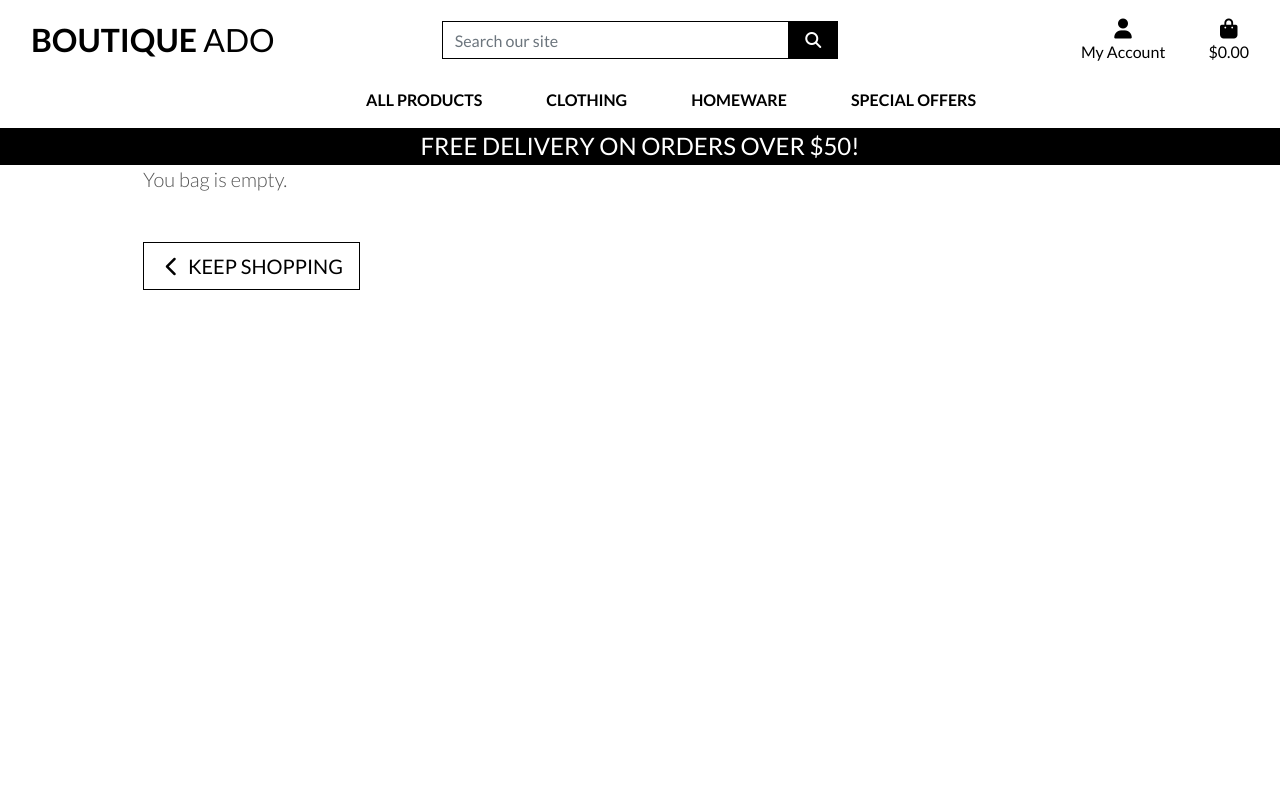
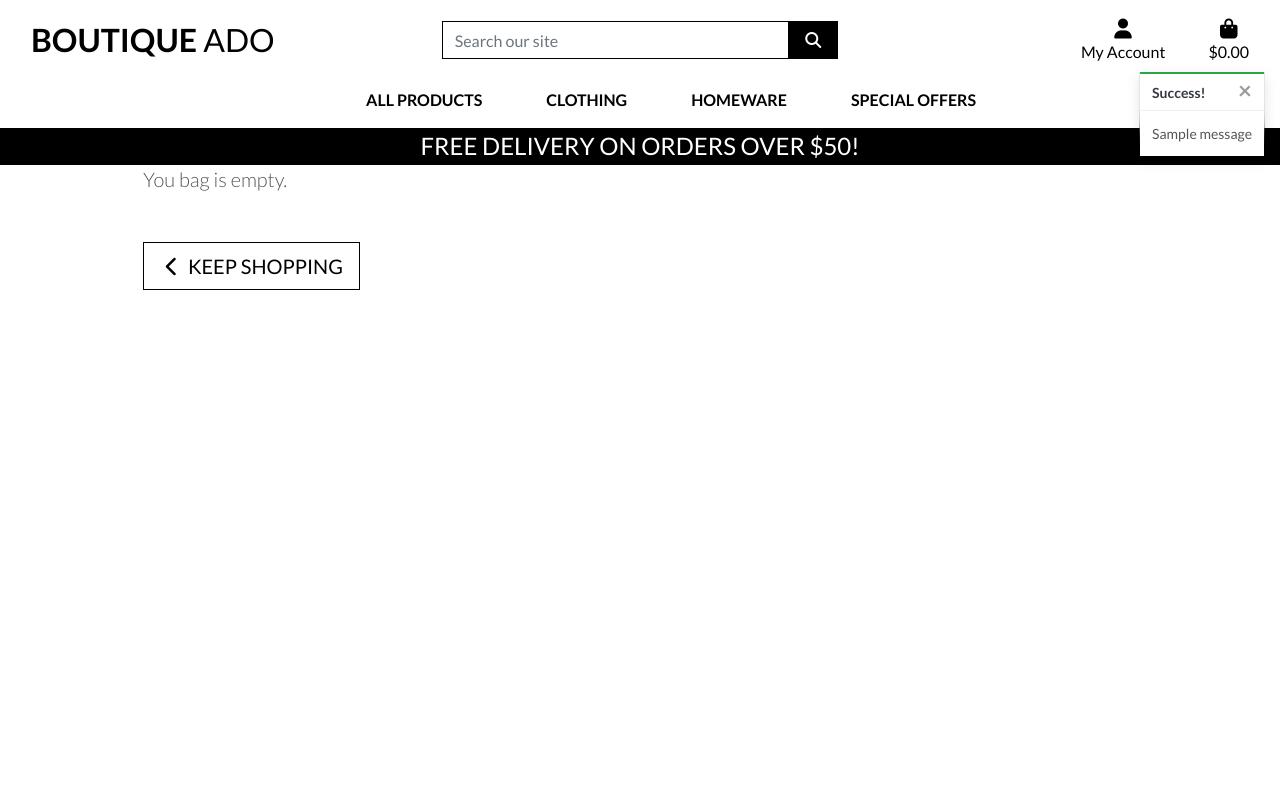
Before and after one commit to WorkingEdge/jc_bout_ado_1, a Django app: page /bag/ in a window 1280 px wide. Run offline with Django 3.2, Linux system fonts and the light colour scheme; tables that the repository leaves empty hold one stand-in row (values such as "Sample post"); one stand-in notice (Sample message) is shown; some libraries are stand-ins or nearby versions.

Commit message:
Add toast message functionality - to end video toasts part2

```diff
--- a/bag/views.py
+++ b/bag/views.py
@@ -1,4 +1,8 @@
 from django.shortcuts import render, redirect, reverse, HttpResponse
+
+from django.contrib import messages
+
+from products.models import Product
 
 # Create your views here.
 def view_bag(request):
@@ -7,6 +11,8 @@ def view_bag(request):
 
 
 def add_to_bag(request, item_id):
+
+    product = Product.objects.get(pk=item_id)
     quantity = int(request.POST.get('quantity'))
     redirect_url = request.POST.get('redirect_url')
 
@@ -37,6 +43,7 @@ def add_to_bag(request, item_id):
             bag[item_id] += quantity
         else:
             bag[item_id] = quantity
+            messages.success(request, f'Added {product.name} to your bag')
 
     """
     Add/update the current bag to the session
--- a/boutique_ado/settings.py
+++ b/boutique_ado/settings.py
@@ -80,6 +80,7 @@ TEMPLATES = [
     },
 ]
 
+MESSAGE_STORAGE = 'django.contrib.messages.storage.session.SessionStorage'
 
 AUTHENTICATION_BACKENDS = [
     # Needed to login by username in Django admin, regardless of `allauth`
--- a/static/css/base.css
+++ b/static/css/base.css
@@ -92,7 +92,18 @@ a.category-badge > span.badge:hover {
 .remove-item{
     cursor: pointer;
 }
-
+.message-container{
+    position: fixed;
+    top: 72px;
+    right: 15px;
+    z-index: 9999999;
+}
+.custom-toast{
+    overflow: visible;
+}
+.toast-capper{
+    height: 2px;
+}
 
 /* -------------------------------- Media Queries */
 
--- a/templates/base.html
+++ b/templates/base.html
@@ -26,10 +26,7 @@
     {% endblock %}
 
     {% block corejs %}
-        <script
-        src="https://code.jquery.com/jquery-3.6.0.min.js"
-        integrity="sha256-/xUj+3OJU5yExlq6GSYGSHk7tPXikynS7ogEvDej/m4="
-        crossorigin="anonymous"></script>
+    <script src="https://code.jquery.com/jquery-3.4.1.min.js" integrity="sha256-CSXorXvZcTkaix6Yvo6HppcZGetbYMGWSFlBw8HfCJo=" crossorigin="anonymous"></script>
         <script src="https://cdn.jsdelivr.net/npm/popper.js@1.16.0/dist/umd/popper.min.js" integrity="sha384-Q6E9RHvbIyZFJoft+2mJbHaEWldlvI9IOYy5n3zV9zzTtmI3UksdQRVvoxMfooAo" crossorigin="anonymous"></script>
         <script src="https://stackpath.bootstrapcdn.com/bootstrap/4.4.1/js/bootstrap.min.js" integrity="sha384-wfSDF2E50Y2D1uUdj0O3uMBJnjuUD4Ih7YwaYd1iqfktj0Uod8GCExl3Og8ifwB6" crossorigin="anonymous"></script>
         <script src="https://kit.fontawesome.com/3612e09a65.js" crossorigin="anonymous"></script>
@@ -119,8 +116,22 @@
     </header>
 
     {% if messages %}
-        <div class="message-container"></div>
-    {% endif %}
+    <div class="message-container">
+        {% for message in messages %}
+            {% with message.level as level %}
+                {% if level == 40 %}
+                    {% include 'includes/toasts/toast_error.html' %}
+                {% elif level == 30 %}
+                    {% include 'includes/toasts/toast_warning.html' %}
+                {% elif level == 25 %}
+                    {% include 'includes/toasts/toast_success.html' %}
+                {% else %}
+                    {% include 'includes/toasts/toast_info.html' %}
+                {% endif %}
+            {% endwith %}
+        {% endfor %}
+    </div>
+{% endif %}
 
     {% block page_header %}
     {% endblock %}
@@ -129,6 +140,11 @@
     {% endblock %}
 
     {% block postloadjs %}
+    <script type="text/javascript">
+    $(document).ready(function(){
+        $('.toast').toast('show');
+  });
+    </script>
     {% endblock %}
 
 
--- /dev/null
+++ b/templates/includes/toasts/toast_success.html
@@ -0,0 +1,13 @@
+<div class="toast custom-toast rounded-0 border-top-0" data-autohide="false">
+    <div class="arrow-up arrow-success"></div>
+    <div class="w-100 toast-capper bg-success"></div>
+    <div class="toast-header bg-white text-dark">
+        <strong class="mr-auto">Success!</strong>
+        <button type="button" class="ml-2 mb-1 close text-dark" data-dismiss="toast" aria-label="Close">
+            <span aria-hidden="true">&times;</span>
+        </button>
+    </div>
+    <div class="toast-body bg-white">
+        {{ message }}
+    </div>
+</div>
```
Also changed, not shown: templates/includes/toasts/toast_error.html (added, +13 -0 lines), templates/includes/toasts/toast_info.html (added, +13 -0 lines), templates/includes/toasts/toast_warning.html (added, +13 -0 lines).
